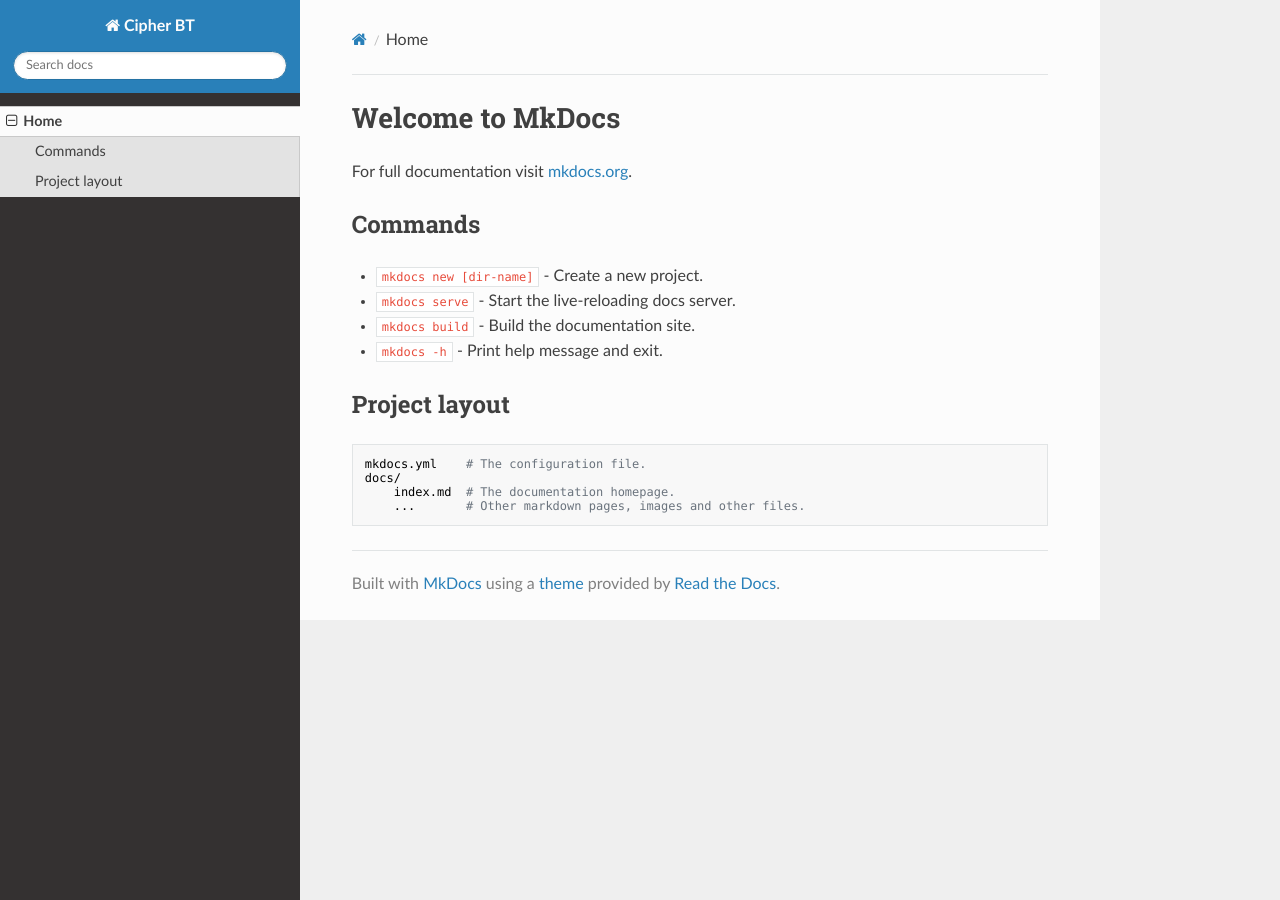
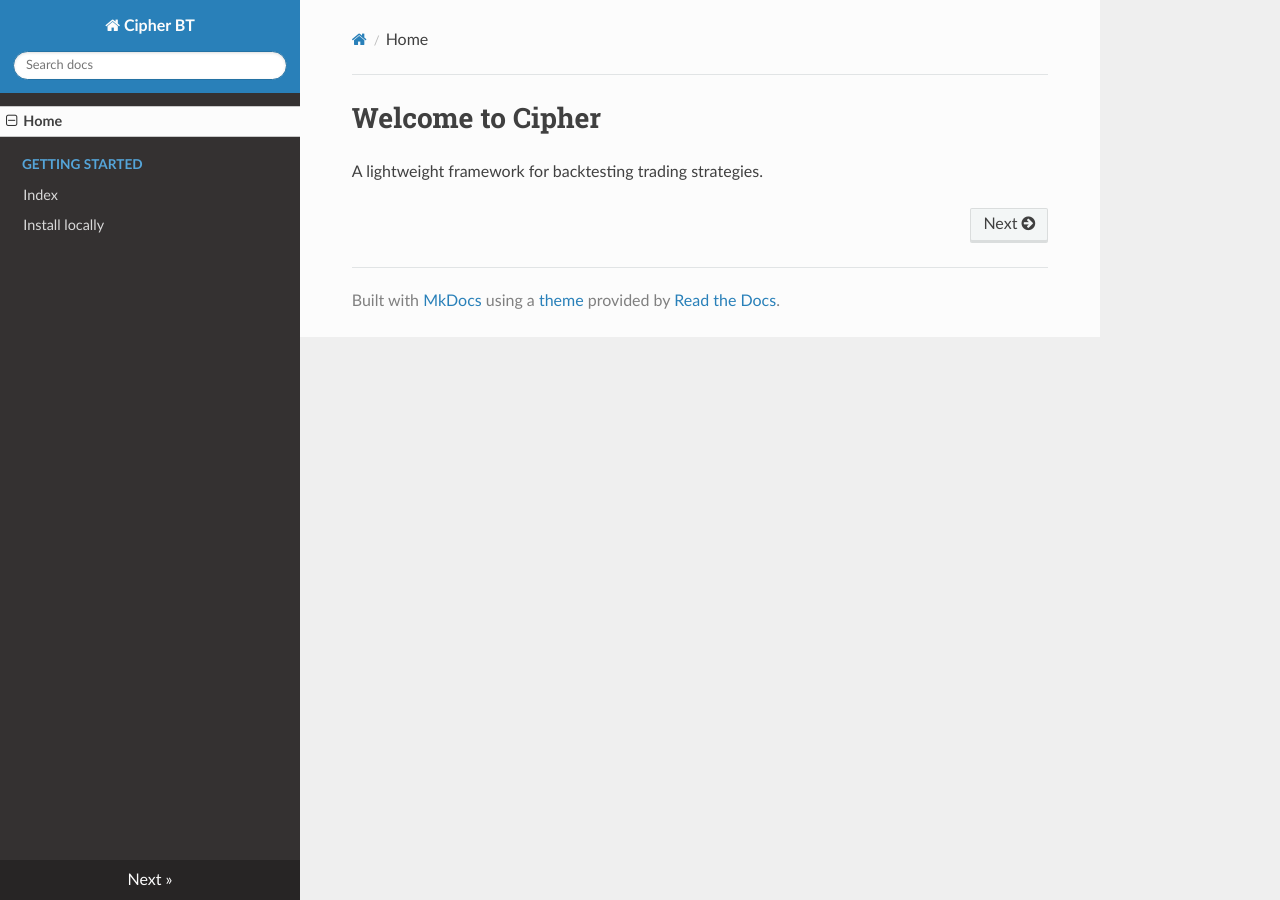
Before and after one commit to nanvel/cipher-bt, an MkDocs documentation site: the page built from docs/index.md, in a window 1280 px wide. Built offline with MkDocs 1.6.1, drawn with Linux system fonts in a browser that asks for light colours; nearby versions of some CDN libraries; a script that is not in the unit is left out.

Commit message:
docs initial

```diff
--- a/docs/index.md
+++ b/docs/index.md
@@ -1,17 +1,3 @@
-# Welcome to MkDocs
+# Welcome to Cipher
 
-For full documentation visit [mkdocs.org](https://www.mkdocs.org).
-
-## Commands
-
-* `mkdocs new [dir-name]` - Create a new project.
-* `mkdocs serve` - Start the live-reloading docs server.
-* `mkdocs build` - Build the documentation site.
-* `mkdocs -h` - Print help message and exit.
-
-## Project layout
-
-    mkdocs.yml    # The configuration file.
-    docs/
-        index.md  # The documentation homepage.
-        ...       # Other markdown pages, images and other files.
+A lightweight framework for backtesting trading strategies.
--- a/mkdocs.yml
+++ b/mkdocs.yml
@@ -2,6 +2,9 @@
 site_url: https://cipher.nanvel.com/
 nav:
     - Home: index.md
+    - "Getting started":
+          - Index: getting-started/index.md
+          - "Install locally": getting-started/install-locally.md
 theme:
     name: readthedocs
     hljs_languages:
```
Also changed, not shown: docs/getting-started/index.md (added, +8 -0 lines), docs/getting-started/install-locally.md (added, +24 -0 lines).
